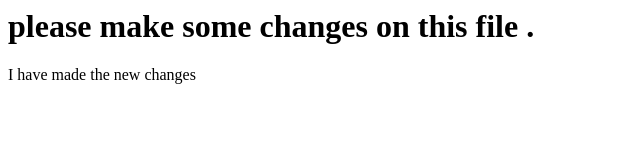
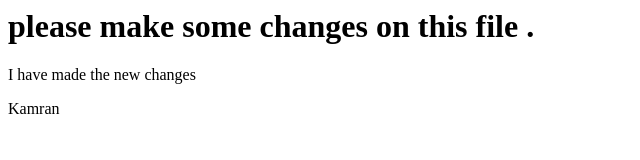
Before and after one commit to sayedAsad/new, a plain HTML site: page index.html in a window 1280 px wide. Shown: the full height of the page, 0-640 px from the left. Drawn offline with Linux system fonts and the light colour scheme.

Commit message:
Changes made by Kamran

```diff
--- a/index.html
+++ b/index.html
@@ -5,7 +5,7 @@
 
 <p>I have made the new changes</p>
 
-
+Kamran
 </body>
 
 </html>
```
